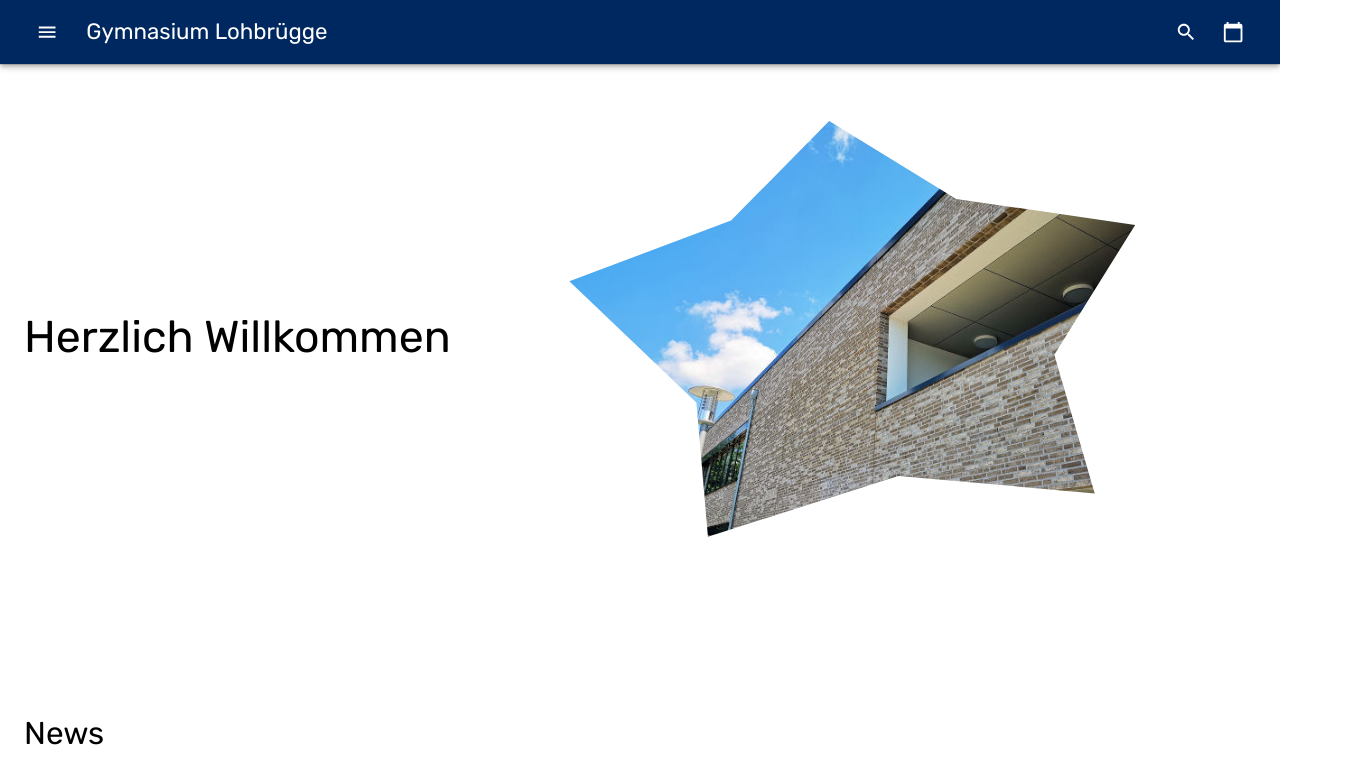
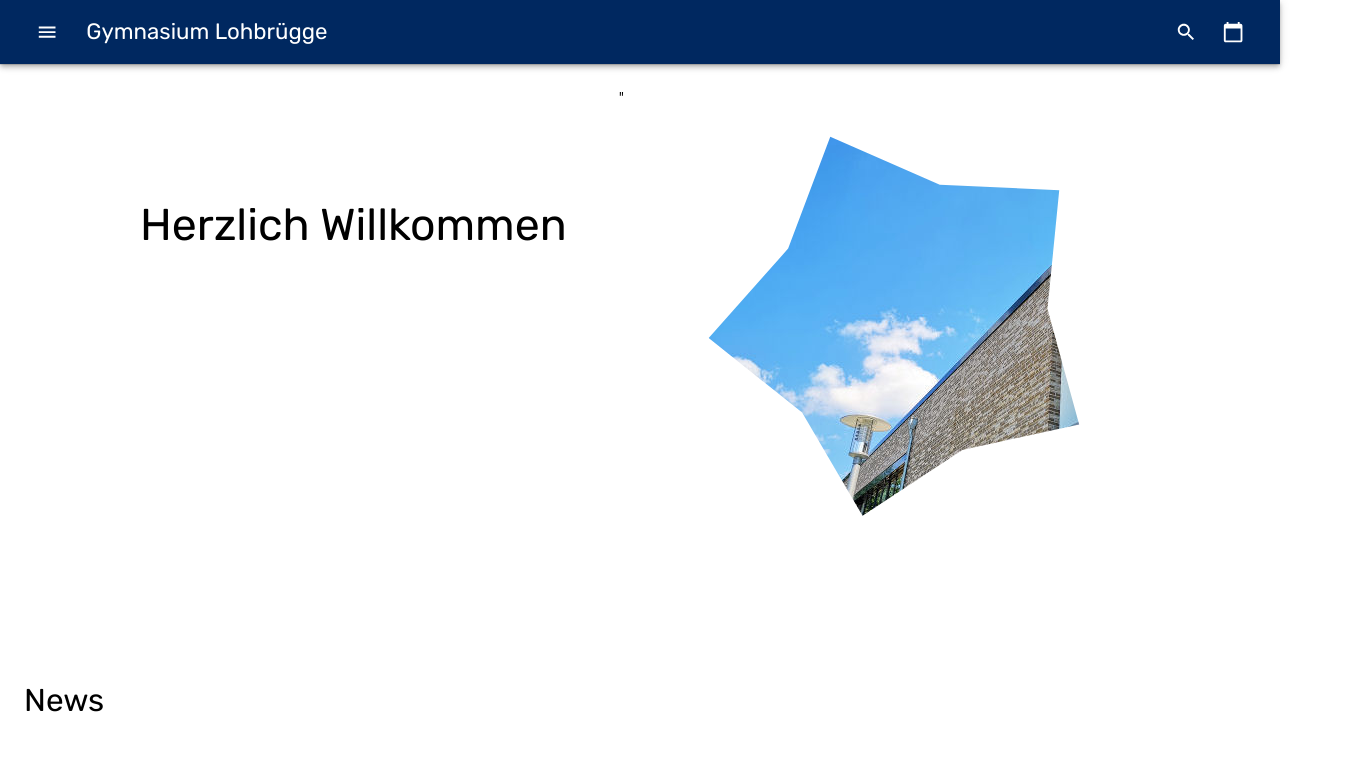
Before and after one commit to nicholas-roether/gyloh-preview, a React (Create React App) app: page / in a window 1280 px wide. Shown: the top 784 px of the page, 1348 px wide, since content can reach past the window. Built offline with nearby package versions, Linux system fonts and the light colour scheme.

Commit message:
Make progress

```diff
--- a/src/home/Home.tsx
+++ b/src/home/Home.tsx
@@ -6,34 +6,48 @@ import theme from "../theme";
 export default class HomePage extends React.Component {
     render() {
         const OpeningWrapper = styled.div`
-            display: inline-flex;
+            display: flex;
+			max-width: 1000px;
             justify-content: space-between;
-            align-items: center;
-			margin: auto;
-            margin-bottom: 8em;
+			margin: 0 auto 8em;
         `;
 
-        const OpeningImage = styled.img`
-            width: 50%;
+        const ImageWrapper = styled.div`
+            width: 400px;
+			height: 400px;
             margin: ${theme.spacing(4)}px;
 			/* TODO make this look better */
-			clip-path: polygon(45% 0, 67% 18%, 98% 24%, 84% 54%, 91% 86%, 57% 82%, 24% 96%, 22% 65%, 0 37%, 28% 23%);
+			clip-path: polygon(
+				30.5699% 3.9297%,
+				57.952% 15.9153%,
+				87.8111% 17.2843%,
+				84.8738% 47.0301%,
+				92.7987% 75.8509%,
+				63.6011% 82.2491%,
+				38.6399% 98.6924%,
+				23.5321% 72.9009%,
+				0.1803% 54.2427%,
+				20.0409% 31.9043%
+			);
             ${theme.breakpoints.down("sm")} {
                 display: none;
             }
         `;
 
-        const OpeningText = styled.span`
-            padding: ${theme.spacing(4, 3, 4, 0)};
+        const TextWrapper = styled.span`
+            margin-top: 110px;
         `;
 
         return (
             <div>
                 <OpeningWrapper>
-                    <OpeningText>
+                    <TextWrapper>
                         <Typography variant="h3">Herzlich Willkommen</Typography>
-                    </OpeningText>
-                    <OpeningImage src="banner.jpg" alt="Opening Banner" />
+
+                    </TextWrapper>"
+                    <ImageWrapper>
+						<img src="banner.jpg" alt="Opening Banner" />
+					</ImageWrapper>
                 </OpeningWrapper>
                 {/* <Divider /> */}
                 <Typography variant="h4">News</Typography>
```
